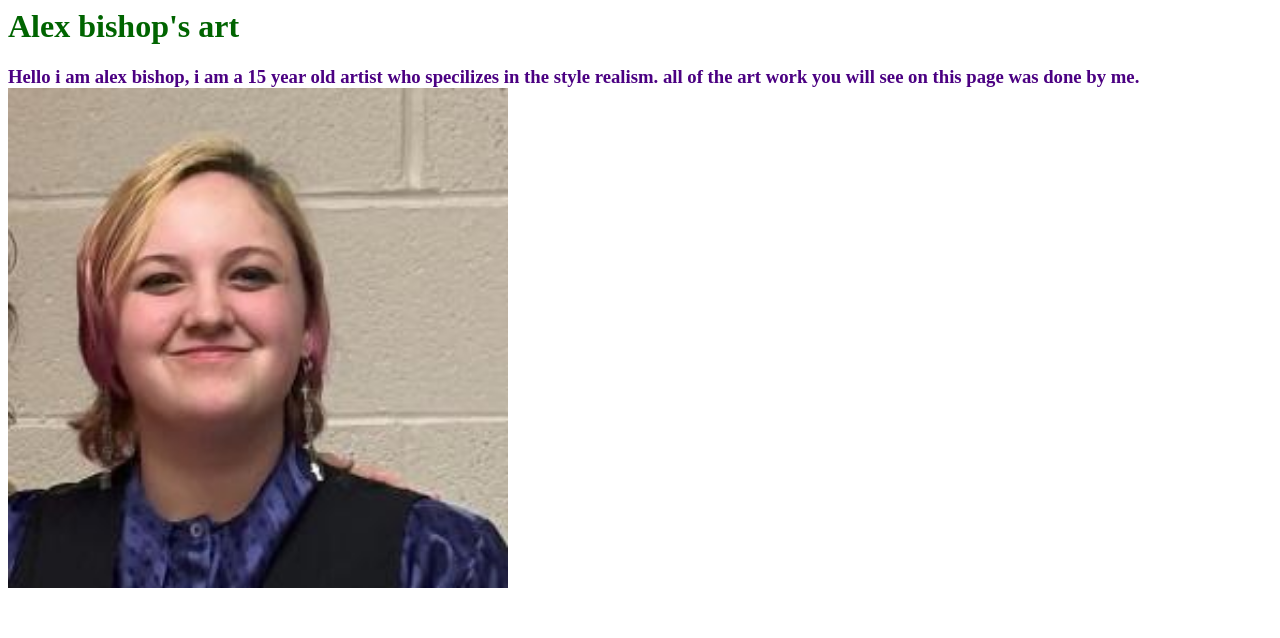
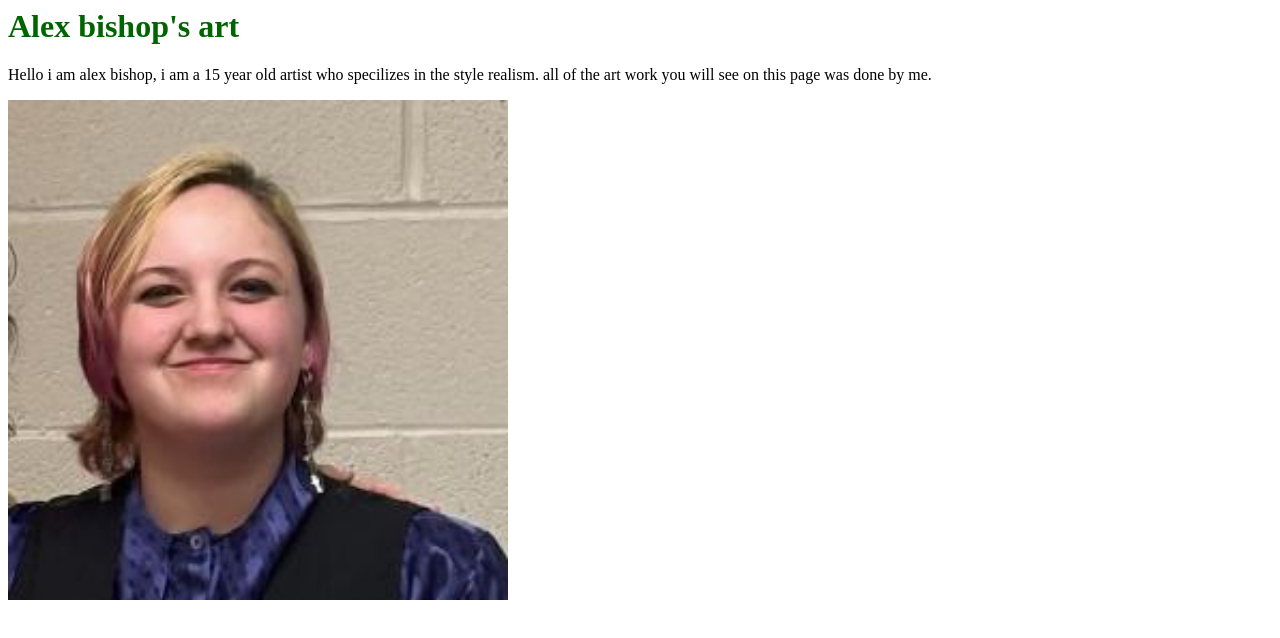
Before and after one commit to Alexbishopisthebest/Alexbishopisthebest.github.io, a plain HTML site: page index.html in a window 1280 px wide. Drawn offline with Linux system fonts and the light colour scheme.

Commit message:
changed to p

```diff
--- a/index.html
+++ b/index.html
@@ -8,8 +8,7 @@
 </head>
 <body>
     <h1>Alex bishop's art </h1>
-    <h3>Hello i am alex bishop, i am a 15 year old artist who specilizes in the style realism.
-        all of the art work you will see on this page was done by me.
+    <p>Hello i am alex bishop, i am a 15 year old artist who specilizes in the style realism.
+        all of the art work you will see on this page was done by me. </p>
         <img src="https://alexbishopisthebest.github.io/IMG_0667.jpeg" alt="alex bishop " width="500" height="500"/>
-    </h3>
 </body>
```
